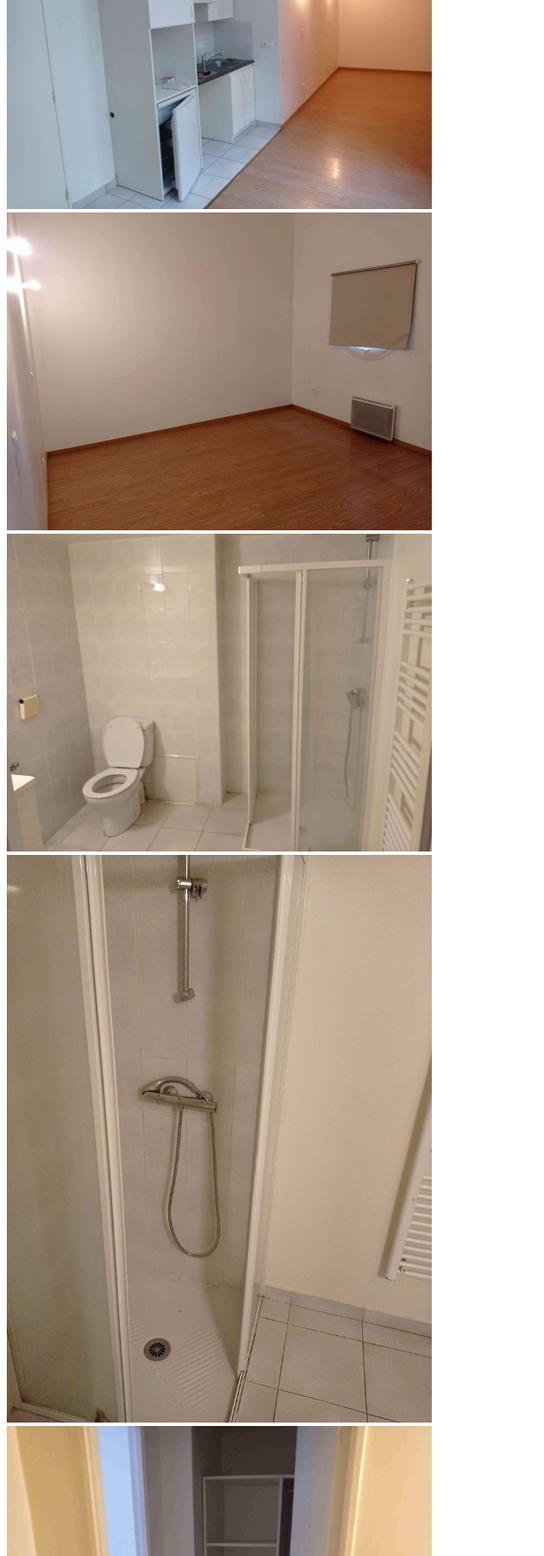
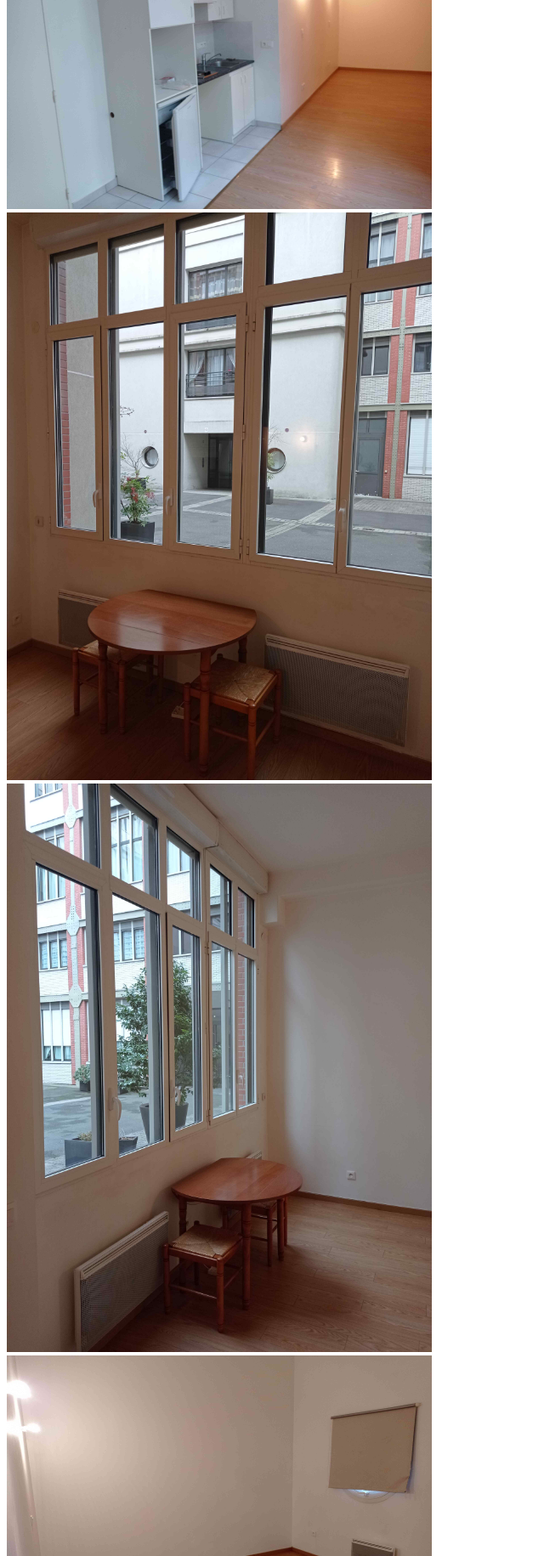
Before and after one commit to kutta75/espanol, a Django app: template studio/templates/studio/index.html in a window 1280 px wide. Shown: the part 2701-4532 px from the top of the page at 85% size, without its empty margins (0-640 px from the left). Run offline with Django 3.2, Linux system fonts and the light colour scheme; the template is opened without the code that fills it, so the values that code supplies are empty.

Commit message:
ajout  studio photo cuisine

```diff
--- a/studio/templates/studio/index.html
+++ b/studio/templates/studio/index.html
@@ -164,39 +164,49 @@ Résidence sécurisée et avec gardien. Nombreux commerces et marché à proximi
      alt="Coin cuisine">
 </div>
 
+<div class="GES61">
+<img width="500px"
+     src=" {% static 'studio/img/041_coin_cuisine.jpg' %}"
+     alt="Coin cuisine">
+</div>
+<div class="GES71">
+<img width="500px"
+     src=" {% static 'studio/img/042_coin_cuisine.jpg' %}"
+     alt="Coin cuisine">
+</div>
 
-<div class="GES61">
+<div class="GES81">
 <img width="500px"
      src=" {% static 'studio/img/050_coin_nuit.jpg' %}"
      alt="Coin nuit">
 </div>
 
 
-<div class="GES71">
+<div class="GES91">
 <img width="500px"
      src=" {% static 'studio/img/060_wc_douche.jpg' %}"
      alt="wc douche">
 </div>
 
 
-<div class="GES81">
+<div class="GES101">
 <img width="500px"
      src=" {% static 'studio/img/062_wc_douche.jpg' %} "
      alt="wc douche">
 </div>
 
-  <div class="GES91">
+  <div class="GES111">
 <img width="500px"
      src=" {% static 'studio/img/063_wc_douche.jpg' %} "
      alt="wc douche">
 </div>
 
-    <div class="GES101">
+    <div class="GES121">
 <img width="500px"
      src=" {% static 'studio/img/070_entree.jpg' %}"
      alt="Entrée Placards">
 </div>
-  <div class="GES111">
+  <div class="GES131">
 <img width="500px"
      src=" {% static 'studio/img/010_plan.jpg' %}"
      alt="plan">
```
